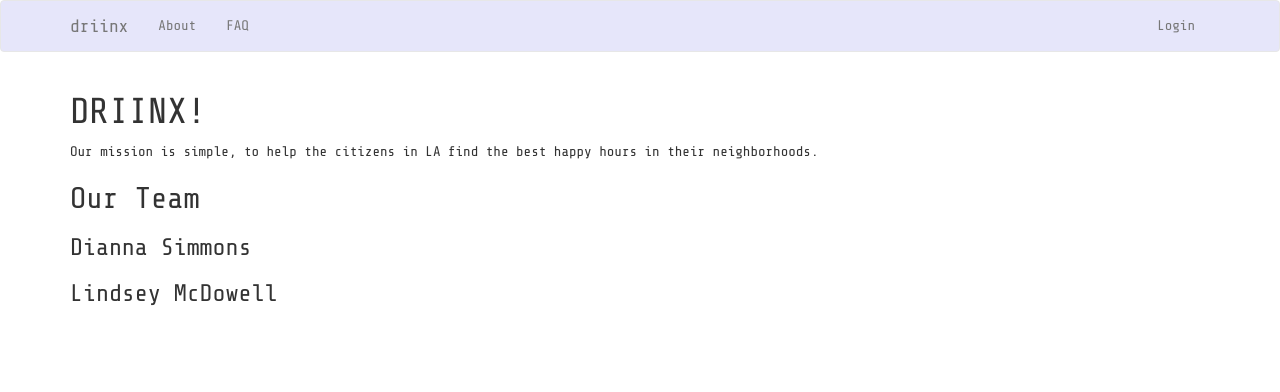
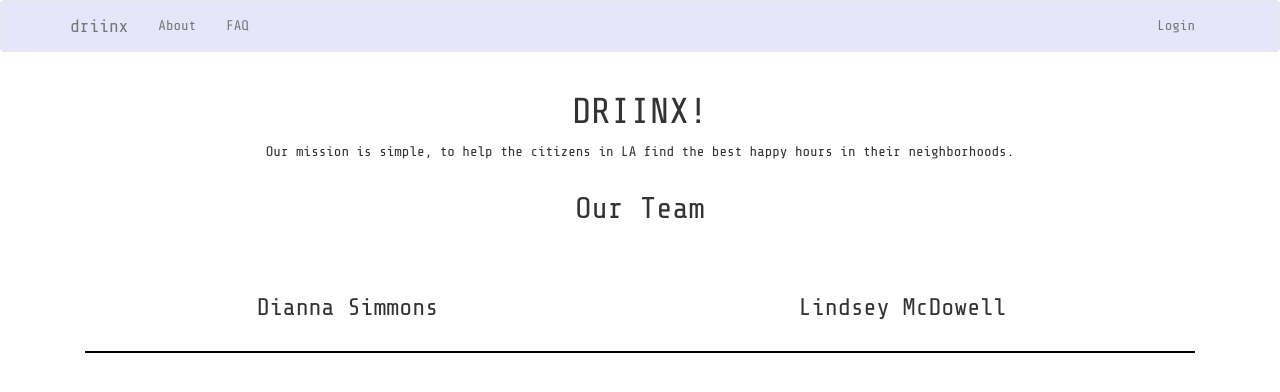
Before and after one commit to qwertypie90/drinx, a React (Create React App) app in the folder client/: page /about in a window 1280 px wide. Shown: the top 392 px of the page. Built offline with nearby package versions, Linux system fonts and the light colour scheme; the HTML template or start-up script is replaced by a standard one.

Commit message:
changes to faq and about

```diff
--- a/client/src/About.js
+++ b/client/src/About.js
@@ -1,18 +1,39 @@
 import React, { Component } from "react";
 import { Button, Jumbotron } from "react-bootstrap";
+
+
+	const styles = {
+  heading: {
+    textAlign: "center",
+  },
+  name: {
+  	textAlign: "center",
+  	borderBottom: "solid 2px black",
+  	padding: 30,
+  	margin: 30
+  }
+};
 
 class About extends Component {
 	render() {
 		return (
 			<div className="container">
-				<h1>DRIINX!</h1>
-				<p>
+				<h1 style={styles.heading}>DRIINX!</h1>
+				<p style={styles.heading}>
 					Our mission is simple, to help the citizens in LA find the
 					best happy hours in their neighborhoods.
 				</p>
-				<h2>Our Team</h2>
-				<h3>Dianna Simmons</h3>
-				<h3>Lindsey McDowell</h3>
+				<div className="row" style={styles.heading}>
+					<h2>Our Team</h2>
+				</div>
+				<div className="row">
+					<div className="col-sm-6">
+						<h3 style={styles.name}>Dianna Simmons</h3>
+						</div>
+					<div className="col=sm-6">
+						<h3 style={styles.name}>Lindsey McDowell</h3>
+					</div>
+				</div>
 			</div>
 		);
 	}
--- a/client/src/FAQ.js
+++ b/client/src/FAQ.js
@@ -9,6 +9,7 @@ import {
 } from "react-bootstrap";
 
 class FAQ extends React.Component {
+
 	render() {
 		return (
 			<div className="container">
```
